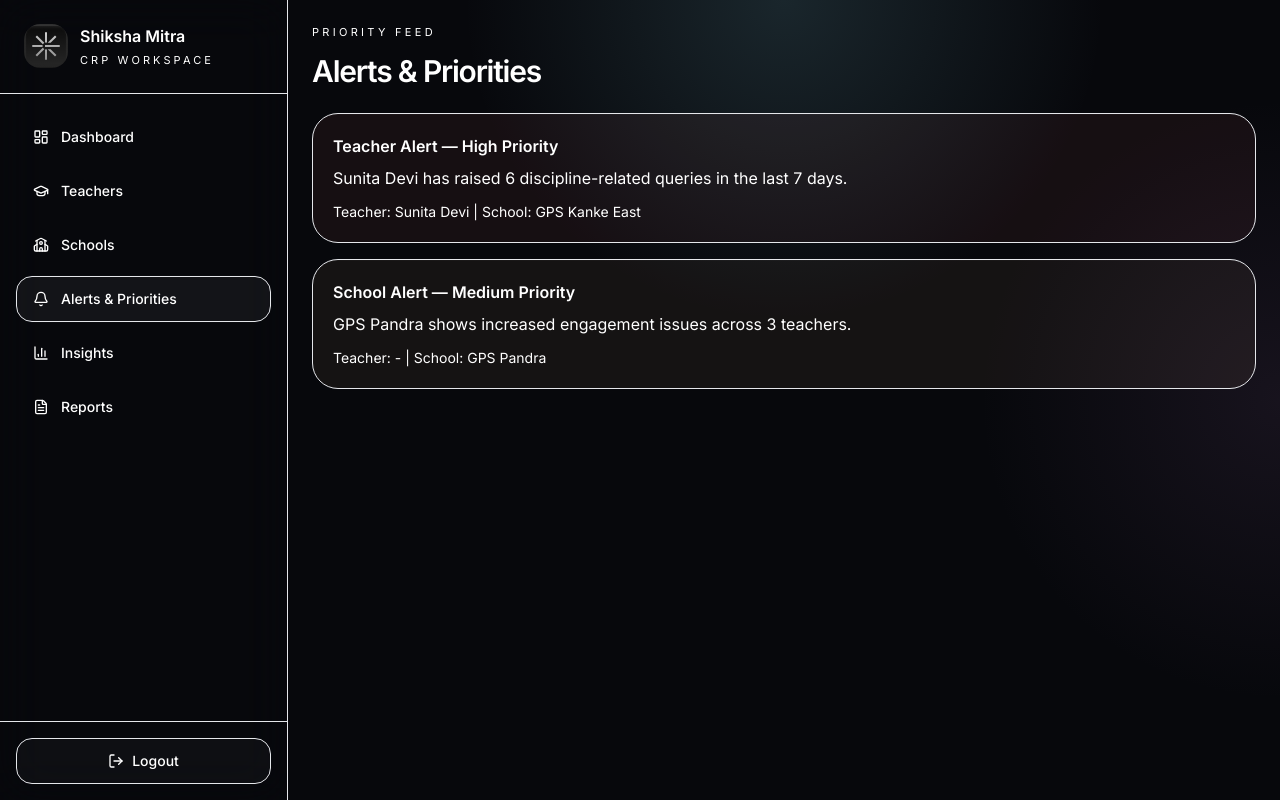
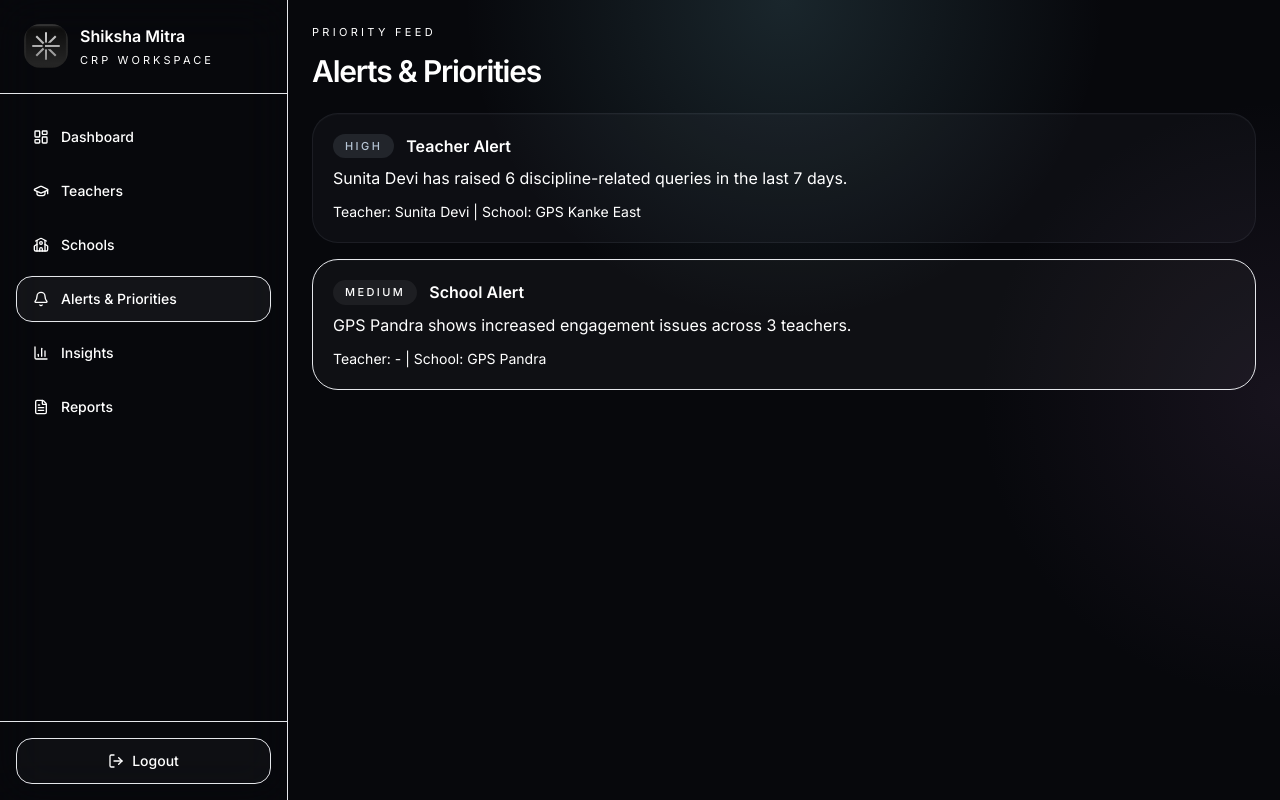
Before and after one commit to daxmodi1/ShikshaMitra, a React (Vite) app in the folder frontend/: page /app/alerts in a window 1280 px wide. Built offline with nearby package versions, Linux system fonts and the light colour scheme; no server answers.

Commit message:
add ui change [5ii]

```diff
--- a/frontend/src/pages/Alerts.jsx
+++ b/frontend/src/pages/Alerts.jsx
@@ -26,12 +26,23 @@ export default function Alerts() {
             key={alert.alertId}
             className={`rounded-[26px] border p-5 shadow-[inset_0_1px_0_rgba(255,255,255,0.02)] ${
               alert.severity === "High"
-                ? "border-red-400/18 bg-red-400/[0.06]"
-                : "border-[#e0b38a]/18 bg-[#e0b38a]/[0.06]"
+                ? "border-[#9aa8b7]/10 bg-[#9aa8b7]/[0.045]"
+                : "border-white/6 bg-white/[0.03]"
             }`}
           >
-            <div className="font-semibold text-white">
-              {alert.type} Alert — {alert.severity} Priority
+            <div className="flex items-center gap-3">
+              <span
+                className={`rounded-full px-3 py-1 text-[11px] font-medium uppercase tracking-[0.22em] ${
+                  alert.severity === "High"
+                    ? "bg-[#9aa8b7]/15 text-[#b7c6d6]"
+                    : "bg-white/[0.06] text-white/54"
+                }`}
+              >
+                {alert.severity}
+              </span>
+              <div className="font-semibold text-white">
+                {alert.type} Alert
+              </div>
             </div>
 
             <div className="mt-2 text-white/72">
--- a/frontend/src/pages/Dashboard.jsx
+++ b/frontend/src/pages/Dashboard.jsx
@@ -73,7 +73,7 @@ export default function Dashboard() {
     value,
   }));
 
-  const COLORS = ["#9fd3c7", "#7eb6d9", "#b9a3d6", "#e0b38a", "#7f9cae"];
+  const COLORS = ["#9eb8b4", "#96abc1", "#9e9ab8", "#7d8f9f", "#b7c1cb"];
 
   const panelClass =
     "rounded-[30px] border border-white/6 bg-white/[0.035] p-5 shadow-[inset_0_1px_0_rgba(255,255,255,0.02)] backdrop-blur-xl";
@@ -157,7 +157,7 @@ export default function Dashboard() {
                     }}
                     cursor={{ fill: "rgba(255,255,255,0.03)" }}
                   />
-                  <Bar dataKey="value" fill="#b8d7d0" radius={[10, 10, 0, 0]} />
+                  <Bar dataKey="value" fill="#a9bfc0" radius={[10, 10, 0, 0]} />
                 </BarChart>
               </ResponsiveContainer>
             </div>
--- a/frontend/src/pages/Reports.jsx
+++ b/frontend/src/pages/Reports.jsx
@@ -35,7 +35,7 @@ export default function Reports() {
             <div className="text-[11px] uppercase tracking-[0.24em] text-white/42">
               High Priority
             </div>
-            <div className="mt-3 text-3xl font-semibold text-[#e0b38a]">{highRiskTeachers}</div>
+            <div className="mt-3 text-3xl font-semibold text-[#a9bfc0]">{highRiskTeachers}</div>
           </div>
         </div>
 
```
